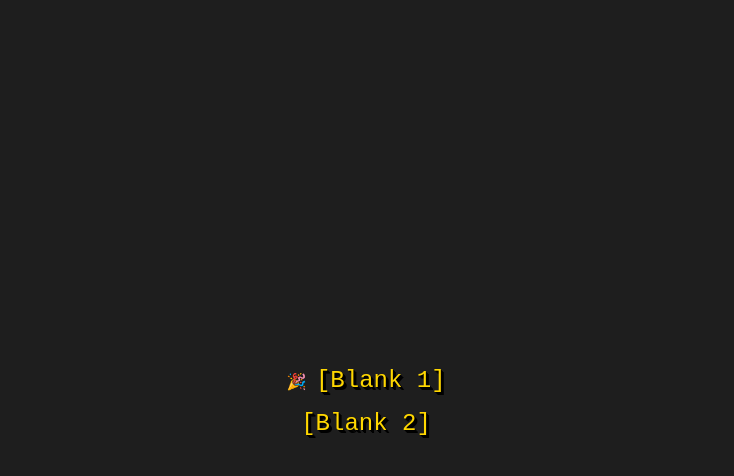
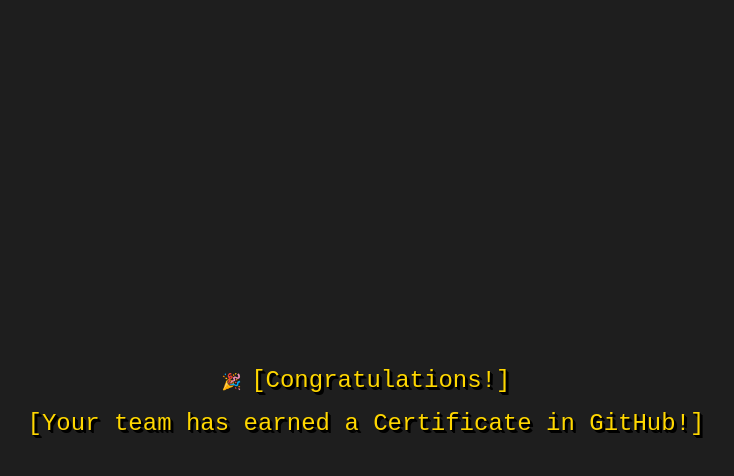
Before and after one commit to sarahmtorres/Code-Quest, a plain HTML site: page index.html in a window 1280 px wide. Both pictures are taken after a click on the button "CLICK TO SEE". Shown: the whole page, without its empty margins (274-1008 px from the left). Drawn offline with Linux system fonts and the light colour scheme.

Commit message:
Update index.html

```diff
--- a/index.html
+++ b/index.html
@@ -10,8 +10,8 @@
     <div class="container">
         <button id="revealButton">Click to See</button>
         <div id="hiddenMessage">
-            <p>🎉 <span class="pixel-text">[Blank 1]</span></p>
-            <p><span class="pixel-text">[Blank 2]</span></p>
+            <p>🎉 <span class="pixel-text">[Congratulations!]</span></p>
+            <p><span class="pixel-text">[Your team has earned a Certificate in GitHub!]</span></p>
         </div>
     </div>
     <script src="script.js"></script>
```
